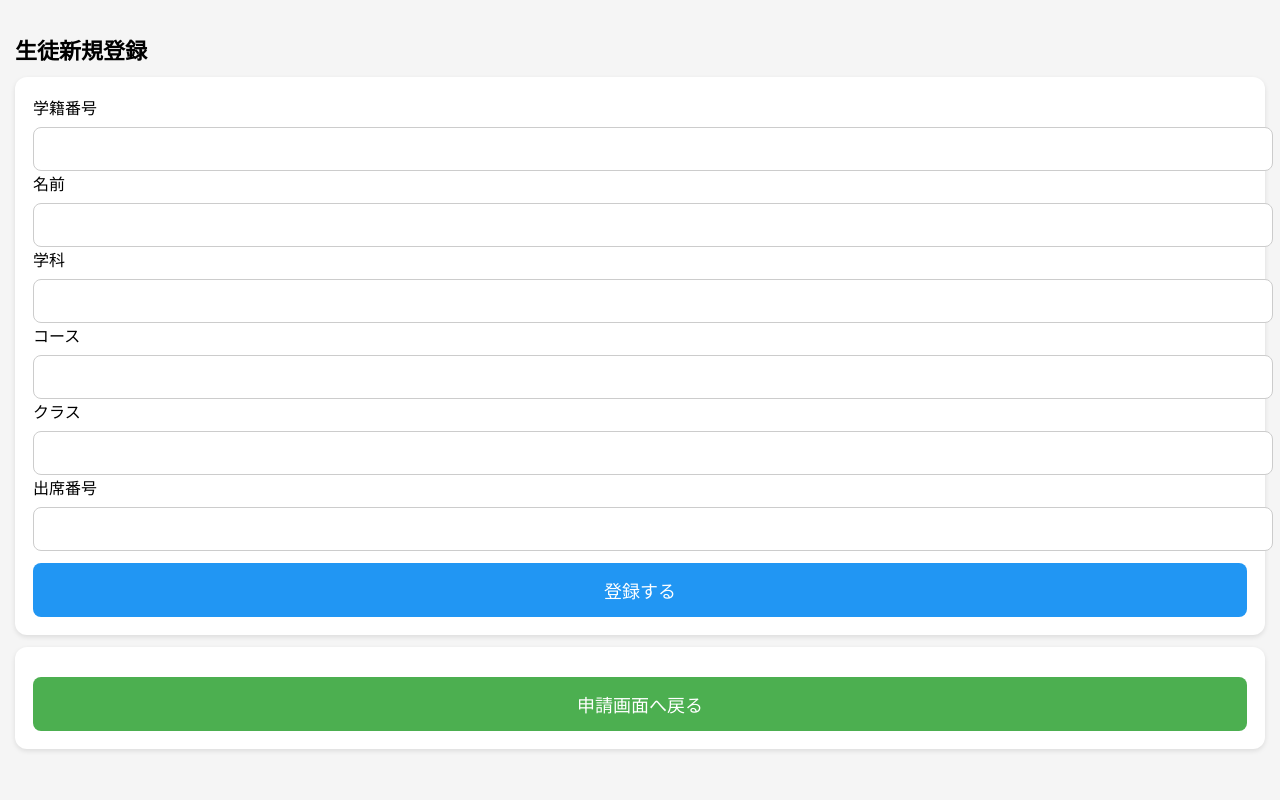
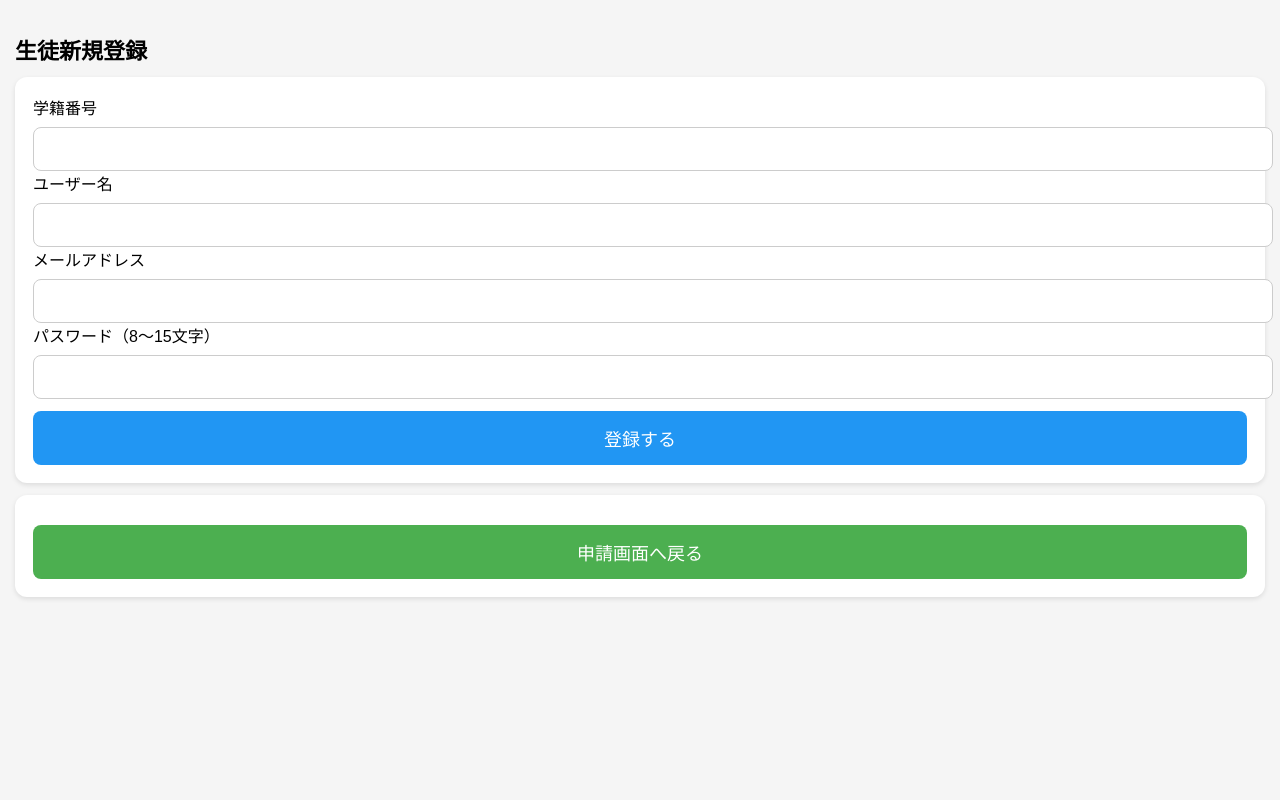
Before and after one commit to 2TA-Phat/key, a Flask app: page /register in a window 1280 px wide. Run offline with Flask 3, Linux system fonts and the light colour scheme; parts of the project's set-up code (start-up, migrations or seed data) failed here and were passed over.

Commit message:
fix_logic_otp

```diff
--- a/app.py
+++ b/app.py
@@ -9,6 +9,9 @@ import json
 import re
 import time
 import hashlib
+import smtplib
+import ssl
+from email.message import EmailMessage
 
 from flask import Flask, request, redirect, render_template, session, url_for
 from rfid_api import rfid_api, initialize, issue_command, ROOMS, ACTIONS
@@ -99,32 +102,51 @@ def init_db():
         attempts INTEGER NOT NULL DEFAULT 0,
         last_sent_at INTEGER NOT NULL
     )""")
+    cur.execute("""CREATE TABLE IF NOT EXISTS enrollment_invites (
+        student_id TEXT PRIMARY KEY, token_hash TEXT NOT NULL,
+        expires_at INTEGER NOT NULL, used_at INTEGER
+    )""")
+    cur.execute("""CREATE TABLE IF NOT EXISTS pending_registrations (
+        student_id TEXT PRIMARY KEY, username TEXT NOT NULL, email TEXT NOT NULL,
+        password_hash TEXT NOT NULL, code_hash TEXT NOT NULL,
+        expires_at INTEGER NOT NULL, attempts INTEGER NOT NULL DEFAULT 0,
+        last_sent_at INTEGER NOT NULL, invite_hash TEXT NOT NULL
+    )""")
     conn.commit()
     conn.close()
 
 init_db()
 initialize(app.config["DATABASE"])
 
-# Discord Bot REST API. Bot が常駐する必要はありません。
-def discord_send_otp(discord_id, code):
-    token = os.environ.get('TIST_DISCORD_BOT_TOKEN', '').strip()
-    if not token or not re.fullmatch(r'\d{17,22}', discord_id or ''):
+# Gmail SMTP: application password via environment, not source control.
+def email_send_otp(address, code, purpose='ログイン'):
+    gmail = os.environ.get('TIST_SMTP_EMAIL', '').strip()
+    app_password = os.environ.get('TIST_SMTP_APP_PASSWORD', '').replace(' ', '')
+    if not gmail or not app_password:
+        app.logger.error('Gmail SMTP is not configured')
         return False
-    headers = {'Authorization': 'Bot ' + token, 'Content-Type': 'application/json', 'User-Agent': 'TISTKeySystem/1.0'}
-    def post(url, data):
-        req = urllib.request.Request(url, data=json.dumps(data).encode('utf-8'), headers=headers, method='POST')
-        with urllib.request.urlopen(req, timeout=8) as res:
-            return json.load(res)
+    message = EmailMessage()
+    message['From'] = gmail
+    message['To'] = address
+    message['Subject'] = f'【TIST 鍵管理システム】{purpose}認証コード'
+    message.set_content(f'認証コード：{code}\n有効期限：5分\nこのコードを他人に教えないでください。')
     try:
-        channel = post('https://discord.com/api/v10/users/@me/channels', {'recipient_id': discord_id})
-        post('https://discord.com/api/v10/channels/' + channel['id'] + '/messages', {
-            'content': '【TIST 鍵管理システム】\nログイン認証コード：' + code +
-                       '\n有効期限：5分\nこのコードを他人に教えないでください。',
-            'allowed_mentions': {'parse': []}})
+        with smtplib.SMTP('smtp.gmail.com', 587, timeout=12) as smtp:
+            smtp.ehlo()
+            smtp.starttls(context=ssl.create_default_context())
+            smtp.ehlo()
+            smtp.login(gmail, app_password)
+            smtp.send_message(message)
         return True
-    except (urllib.error.HTTPError, urllib.error.URLError, TimeoutError, ValueError, KeyError):
-        app.logger.warning('Discord DM delivery failed for configured account')
+    except (smtplib.SMTPException, OSError):
+        app.logger.exception('OTP mail delivery failed')
         return False
+
+def invite_hash(value):
+    return hmac.new(app.secret_key.encode(), ('invite:' + value).encode(), hashlib.sha256).hexdigest()
+
+def registration_hash(student_id, code):
+    return hmac.new(app.secret_key.encode(), f'reg:{student_id}:{code}'.encode(), hashlib.sha256).hexdigest()
 
 def make_otp_hash(manager_id, code):
     return hmac.new(app.secret_key.encode(), f'{manager_id}:{code}'.encode(), hashlib.sha256).hexdigest()
@@ -153,27 +175,40 @@ def login():
     if request.method == 'POST':
         username = request.form.get('username', '').strip()
         password = request.form.get('password', '')
+        invitation = request.form.get('invite', '').strip()
         with sqlite3.connect(app.config['DATABASE']) as conn:
             conn.row_factory = sqlite3.Row
-            manager = conn.execute("SELECT * FROM managers WHERE username=? AND status='有効'", (username,)).fetchone()
+            manager = conn.execute("SELECT * FROM managers WHERE username=? AND status IN ('有効','メール未確認')", (username,)).fetchone()
             if not (manager and manager['password'] and check_password_hash(manager['password'], password)):
                 return render_template('login.html', error='ユーザー名またはパスワードが違います。'), 401
-            if not re.fullmatch(r'\d{17,22}', (manager['discord_id'] or '').strip()):
-                return render_template('login.html', error='DiscordユーザーIDが未登録です。管理者にお問い合わせください。'), 400
+            if manager['status'] == 'メール未確認' and manager['role'] != 'Student':
+                return render_template('login.html', error='アカウントを確認できません。'), 403
+            # School-issued invitation is required for student accounts at login, not at registration.
+            now = int(time.time())
+            if manager['role'] == 'Student':
+                invite = conn.execute('SELECT * FROM enrollment_invites WHERE student_id=?',
+                                      (manager['student_id'],)).fetchone()
+                if (not invitation or not invite or invite['used_at'] is not None
+                        or invite['expires_at'] < now
+                        or not hmac.compare_digest(invite['token_hash'], invite_hash(invitation))):
+                    return render_template('login.html', error='招待コードが無効または期限切れです。学校から新しいコードを取得してください。'), 403
+            if not manager['email'] or not re.fullmatch(r'[^@\s]+@[^@\s]+\.[^@\s]+', manager['email']):
+                return render_template('login.html', error='メールアドレスが未登録です。管理者にお問い合わせください。'), 400
             conn.execute('BEGIN IMMEDIATE')
-            now = int(time.time())
             previous = conn.execute('SELECT last_sent_at FROM login_otp WHERE manager_id=?', (manager['id'],)).fetchone()
             if previous and now - previous['last_sent_at'] < 60:
                 return render_template('login.html', error='認証コードの再送信は60秒後にお試しください。'), 429
             code = f'{secrets.randbelow(1000000):06d}'
             # 送信前にOTPを無効化し、処理を直列化。送信失敗時はログイン不可。
             conn.execute('DELETE FROM login_otp WHERE manager_id=?', (manager['id'],))
-            if not discord_send_otp(manager['discord_id'], code):
-                return render_template('login.html', error='Discordに認証コードを送信できませんでした。BotとのDM設定をご確認ください。'), 503
+            if not email_send_otp(manager['email'], code):
+                return render_template('login.html', error='メール送信に失敗しました。管理者にお問い合わせください。'), 503
             conn.execute('INSERT INTO login_otp(manager_id,code_hash,expires_at,attempts,last_sent_at) VALUES(?,?,?,?,?)',
                          (manager['id'], make_otp_hash(manager['id'], code), now + 300, 0, now))
             session.clear()
             session['pending_manager_id'] = manager['id']
+            if manager['role'] == 'Student':
+                session['pending_invite_hash'] = invite['token_hash']
             session['otp_session_expires'] = now + 300
             return redirect(url_for('verify_otp'))
     return render_template('login.html')
@@ -193,7 +228,7 @@ def verify_otp():
             conn.row_factory = sqlite3.Row
             conn.execute('BEGIN IMMEDIATE')
             otp = conn.execute('SELECT * FROM login_otp WHERE manager_id=?', (manager_id,)).fetchone()
-            manager = conn.execute("SELECT * FROM managers WHERE id=? AND status='有効'", (manager_id,)).fetchone()
+            manager = conn.execute("SELECT * FROM managers WHERE id=? AND status IN ('有効','メール未確認')", (manager_id,)).fetchone()
             if not manager or not otp or now > otp['expires_at'] or otp['attempts'] >= 5:
                 conn.execute('DELETE FROM login_otp WHERE manager_id=?', (manager_id,))
                 session.clear()
@@ -205,6 +240,20 @@ def verify_otp():
                     session.clear()
                     return render_template('login.html', error='認証回数の上限に達しました。'), 429
                 return render_template('verify_otp.html', error='認証コードが正しくありません。'), 401
+            if manager['role'] == 'Student':
+                invite = conn.execute('SELECT * FROM enrollment_invites WHERE student_id=?',
+                                      (manager['student_id'],)).fetchone()
+                expected_invite_hash = session.get('pending_invite_hash', '')
+                if (not invite or invite['used_at'] is not None or now > invite['expires_at']
+                        or not expected_invite_hash
+                        or not hmac.compare_digest(invite['token_hash'], expected_invite_hash)):
+                    conn.execute('DELETE FROM login_otp WHERE manager_id=?', (manager_id,))
+                    session.clear()
+                    return render_template('login.html', error='招待コードの有効期限が切れました。再度ログインしてください。'), 403
+                conn.execute('UPDATE enrollment_invites SET used_at=? WHERE student_id=?',
+                             (now, manager['student_id']))
+            if manager['role'] == 'Student' and manager['status'] == 'メール未確認':
+                conn.execute("UPDATE managers SET status='有効' WHERE id=? AND status='メール未確認'", (manager_id,))
             conn.execute('DELETE FROM login_otp WHERE manager_id=?', (manager_id,))
         session.clear()
         session.update(logged_in=True, manager_id=manager['id'], username=manager['username'],
@@ -226,18 +275,22 @@ def index():
 @app.route('/student_submit', methods=['GET', 'POST'])
 def student_submit():
     if request.method == 'GET':
+        if not session.get('logged_in') or not session.get('otp_verified'):
+            return redirect(url_for('login'))
         if session.get('logged_in') and not session.get('csrf'):
             session['csrf'] = secrets.token_hex(24)
         return render_template('student.html', rooms=ROOMS, actions=ACTIONS,
                                authenticated=bool(session.get('logged_in') and session.get('otp_verified')),
                                student_id=session.get('student_id', ''))
+    if not session.get('logged_in') or not session.get('otp_verified'):
+        return redirect(url_for('login'))
     student_id = request.form.get('student_id', '').strip()
     key = request.form.get('key', '').strip()
     action = request.form.get('action', '').strip()
     if key not in ROOMS or action not in ACTIONS:
         return '教室または操作の指定が正しくありません。', 400
     authed = bool(session.get('logged_in') and session.get('otp_verified'))
-    if authed and not hmac.compare_digest(request.form.get('csrf', ''), session.get('csrf', '')):
+    if not hmac.compare_digest(request.form.get('csrf', ''), session.get('csrf', '')):
         return '認証エラー', 403
     if authed and not is_admin():
         if not session.get('student_id'):
@@ -289,32 +342,39 @@ def status():
 
     return render_template("student.html", results=results)
 
-@app.route("/register", methods=["GET", "POST"])
+@app.route('/register', methods=['GET', 'POST'])
 def register():
-    if request.method == "GET":
-        return render_template("register.html")
-
-    data = (
-        request.form["student_id"],
-        request.form["name"],
-        request.form["department"],
-        request.form["course"],
-        request.form["class"],
-        request.form["number"]
-    )
-
-    conn = sqlite3.connect(app.config["DATABASE"])
-    cur = conn.cursor()
-
-    cur.execute("""
-        INSERT INTO students (student_id, name, department, course, class, number)
-        VALUES (?, ?, ?, ?, ?, ?)
-    """, data)
-
-    conn.commit()
-    conn.close()
-
-    return "登録完了しました！"
+    if request.method == 'GET':
+        session['register_csrf'] = secrets.token_hex(24)
+        return render_template('register.html', csrf=session['register_csrf'])
+    if not session.get('register_csrf') or not hmac.compare_digest(request.form.get('csrf', ''), session['register_csrf']):
+        return '認証エラー', 403
+    student_id = request.form.get('student_id', '').strip()
+    username = request.form.get('username', '').strip()
+    email = request.form.get('email', '').strip().lower()
+    password = request.form.get('password', '')
+    def invalid(message, status=400):
+        return render_template('register.html', error=message, csrf=session['register_csrf']), status
+    if (not re.fullmatch(r'[A-Za-z0-9_-]{3,64}', username)
+            or not re.fullmatch(r'[^@\s]+@[^@\s]+\.[^@\s]+', email)
+            or len(email) > 254 or len(password) < 8 or len(password) > 15
+            or not student_id):
+        return invalid('入力内容をご確認ください。パスワードは8～15文字にしてください。')
+    # Create an inactive account. Email is verified during the FIRST login OTP.
+    # A student must already exist in the school-controlled students table.
+    with sqlite3.connect(app.config['DATABASE'], timeout=15) as conn:
+        conn.row_factory = sqlite3.Row
+        conn.execute('BEGIN IMMEDIATE')
+        student = conn.execute('SELECT student_id,name FROM students WHERE student_id=?', (student_id,)).fetchone()
+        claimed = conn.execute('SELECT 1 FROM managers WHERE student_id=? OR username=? OR lower(email)=?',
+                               (student_id,username,email)).fetchone()
+        if not student or claimed:
+            return invalid('登録できません。学籍番号またはアカウント情報をご確認ください。')
+        conn.execute("""INSERT INTO managers (username,password,name,email,role,status,student_id)
+                        VALUES (?,?,?,?,'Student','メール未確認',?)""",
+                     (username,generate_password_hash(password),student['name'],email,student_id))
+    session.pop('register_csrf',None)
+    return render_template('registration_complete.html')
 
 # --- ユーザー画面 ---
 @app.route("/users")
--- a/rfid_api.py
+++ b/rfid_api.py
@@ -183,11 +183,7 @@ def scan_card():
 def get_command():
     with db() as con:
         con.execute('BEGIN IMMEDIATE')
-        expired = con.execute("SELECT request_id FROM device_commands WHERE state='pending' AND expires_at < ?", (timestamp(),)).fetchall()
         con.execute("UPDATE device_commands SET state='expired' WHERE state='pending' AND expires_at < ?",(timestamp(),))
-        for item in expired:
-            if item['request_id'] is not None:
-                con.execute("UPDATE requests SET execution_status='期限切れ' WHERE id=?", (item['request_id'],))
         row = con.execute('''SELECT * FROM device_commands WHERE state='pending'
             AND device_id=? AND expires_at>=? ORDER BY id LIMIT 1''',(DEVICE,timestamp())).fetchone()
         if row is None:
--- a/templates/login.html
+++ b/templates/login.html
@@ -78,9 +78,11 @@
         <input type="text" name="username" required>
         <label>パスワード</label>
         <input type="password" name="password" required>
+        <label>学校から発行された招待コード（生徒のみ・有効期限5分）</label>
+        <input type="text" name="invite" autocomplete="off" placeholder="管理者は入力不要">
         <button type="submit">ログイン</button>
     </form>
-    <p style="text-align:center;margin:20px 0 0"><a href="/student_submit">ログインせずに開錠申請</a></p>
+    <p style="text-align:center;margin:20px 0 0"><a href="/register">生徒新規登録</a></p>
 </div>
 </body>
 </html>
--- a/templates/register.html
+++ b/templates/register.html
@@ -48,26 +48,13 @@
 <h2>生徒新規登録</h2>
 
 <div class="card">
+    {% if error %}<p style="color:#c21">{{ error }}</p>{% endif %}
     <form action="/register" method="post">
-
-        <label>学籍番号</label>
-        <input type="text" name="student_id" required>
-
-        <label>名前</label>
-        <input type="text" name="name" required>
-
-        <label>学科</label>
-        <input type="text" name="department" required>
-
-        <label>コース</label>
-        <input type="text" name="course" required>
-
-        <label>クラス</label>
-        <input type="text" name="class" required>
-
-        <label>出席番号</label>
-        <input type="number" name="number" required>
-
+        <input type="hidden" name="csrf" value="{{ csrf }}">
+        <label>学籍番号</label><input name="student_id" required>
+        <label>ユーザー名</label><input name="username" minlength="3" maxlength="64" required>
+        <label>メールアドレス</label><input name="email" type="email" required>
+        <label>パスワード（8～15文字）</label><input name="password" type="password" minlength="8" maxlength="15" required>
         <button type="submit">登録する</button>
     </form>
 </div>
--- /dev/null
+++ b/templates/registration_complete.html
@@ -0,0 +1 @@
+<!doctype html><html lang="ja"><head><meta charset="utf-8"><meta name="viewport" content="width=device-width,initial-scale=1"><title>登録完了</title><style>body{font-family:sans-serif;background:#f5f6f8;margin:0;padding:30px}.card{background:white;max-width:480px;margin:12vh auto;padding:30px;border-radius:12px;box-shadow:0 2px 12px #0002;text-align:center}.btn{display:block;background:#0783e8;padding:14px;color:white;border-radius:8px;text-decoration:none;margin-top:24px}</style></head><body><main class="card"><h2>登録を受け付けました</h2><p>アカウントはメール未確認の状態です。学校から招待コードを受け取り、ログインしてください。初回ログイン時にメール認証コードが送信されます。</p><a class="btn" href="/login">ログイン画面へ</a></main></body></html>
--- a/templates/verify_otp.html
+++ b/templates/verify_otp.html
@@ -1 +1 @@
-<!doctype html><html lang="ja"><head><meta charset="utf-8"><meta name="viewport" content="width=device-width,initial-scale=1"><title>Discord認証</title><style>body{font-family:sans-serif;background:#f4f6f8;display:grid;place-items:center;min-height:100vh;margin:0}.card{background:white;border-radius:12px;padding:32px;width:min(90%,360px);box-shadow:0 4px 20px #0001}input,button{width:100%;box-sizing:border-box;padding:13px;margin:10px 0;border-radius:8px;border:1px solid #ccc;font-size:18px}button{background:#0679dd;color:white;border:0}.err{color:#c21}</style></head><body><div class="card"><h2>認証コード入力</h2><p>Discordのダイレクトメッセージに届いた6桁の認証コードを入力してください。</p>{% if error %}<p class="err">{{ error }}</p>{% endif %}<form method="post"><input name="code" type="text" inputmode="numeric" autocomplete="one-time-code" pattern="[0-9]{6}" maxlength="6" required placeholder="6桁の認証コード"><button>認証する</button></form><a href="/logout">ログイン画面へ戻る</a></div></body></html>
+<!doctype html><html lang="ja"><head><meta charset="utf-8"><meta name="viewport" content="width=device-width,initial-scale=1"><title>メール認証</title><style>body{font-family:sans-serif;background:#f4f6f8;display:grid;place-items:center;min-height:100vh;margin:0}.card{background:white;border-radius:12px;padding:32px;width:min(90%,360px);box-shadow:0 4px 20px #0001}input,button{width:100%;box-sizing:border-box;padding:13px;margin:10px 0;border-radius:8px;border:1px solid #ccc;font-size:18px}button{background:#0679dd;color:white;border:0}.err{color:#c21}</style></head><body><div class="card"><h2>認証コード入力</h2><p>メールに届いた6桁の認証コードを入力してください。</p>{% if error %}<p class="err">{{ error }}</p>{% endif %}<form method="post"><input name="code" type="text" inputmode="numeric" autocomplete="one-time-code" pattern="[0-9]{6}" maxlength="6" required placeholder="6桁の認証コード"><button>認証する</button></form><a href="/logout">ログイン画面へ戻る</a></div></body></html>
```
Also changed, not shown: issue_invite.py (added, +20 -0 lines), templates/student.html (+1 -1 lines), README_SETUP.txt (added), app.db.
